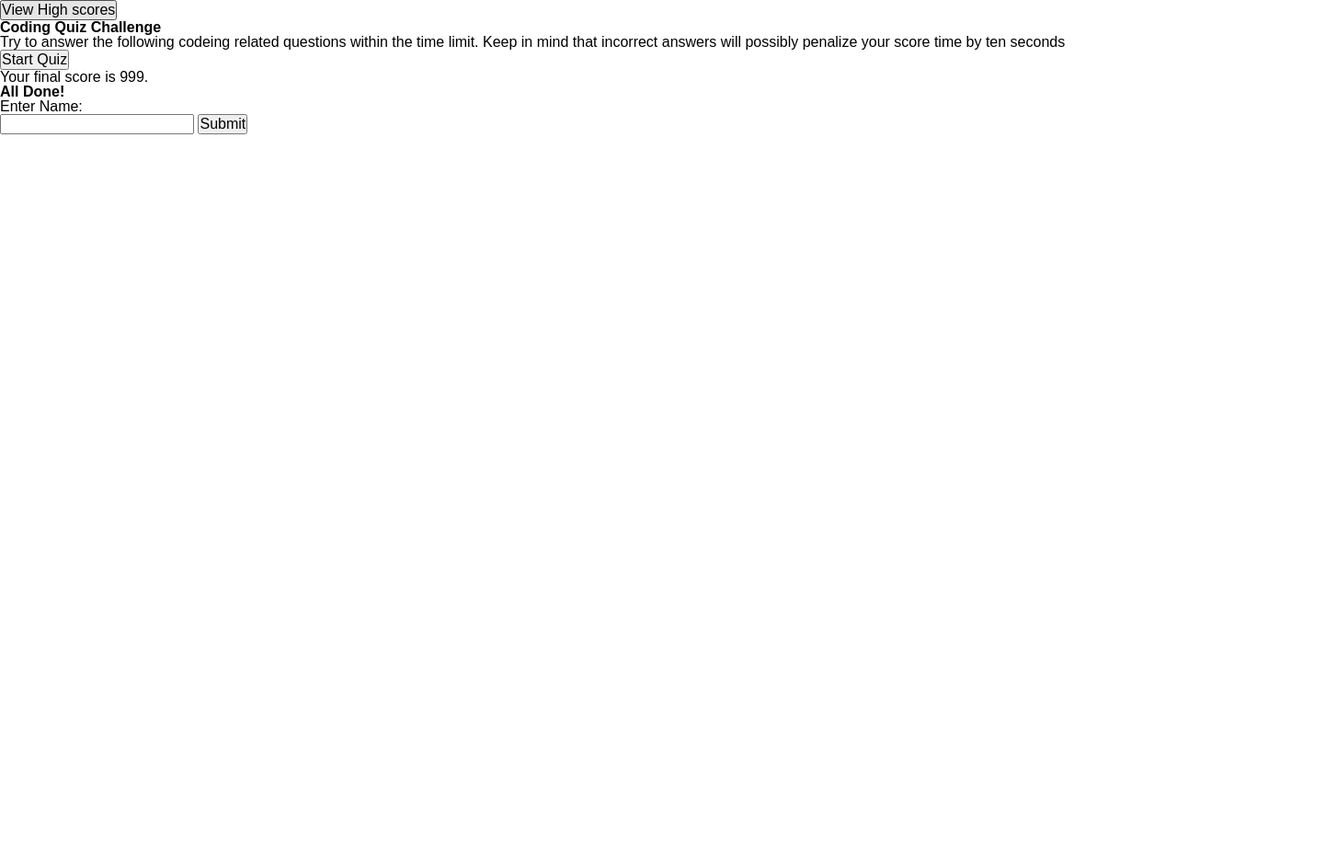
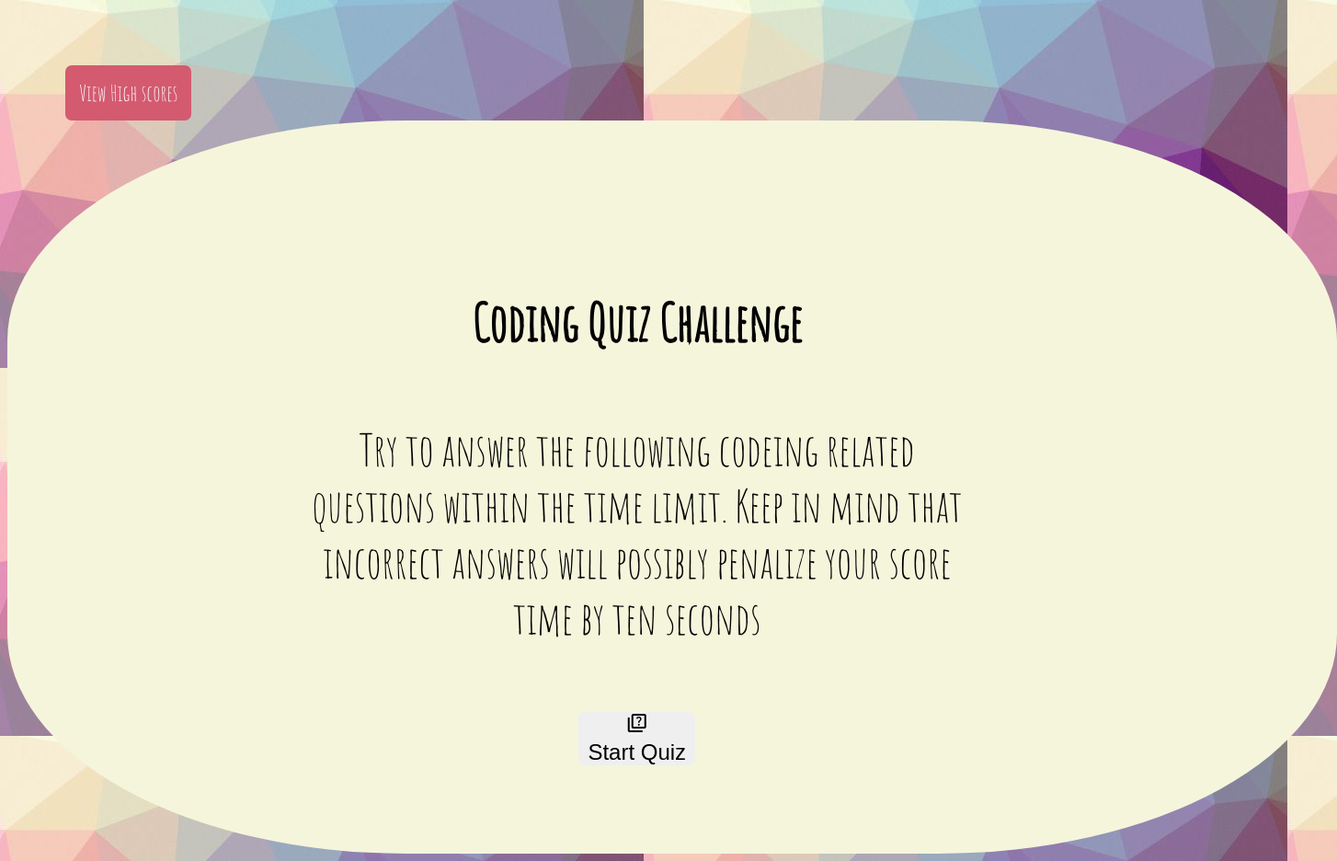
Before and after one commit to mariather/Code-quiz-website, a plain HTML site: page index.html in a window 1280 px wide. Shown: the whole page at 92% size, 1454 px wide, since content can reach past the window. Before the commit the page ends 800 px from the top, so only its background shows below. Drawn offline with nearby package versions, Linux system fonts and the light colour scheme.

Commit message:
refactoring code

```diff
--- a/Assets/script.js
+++ b/Assets/script.js
@@ -15,7 +15,9 @@ let score = 0;
 let gameEnded = true;
 
 
-//Questions here
+//TODO: questions and css
+
+
 
 
 function setUpGame() {
--- a/Assets/style.css
+++ b/Assets/style.css
@@ -1,5 +1,5 @@
 
-* {
+/* {
     margin: 0;
     padding: 0;
     box-sizing: border-box;
@@ -30,4 +30,4 @@
 
   ol, ul {
     list-style: none;
-  }
+  }*/
--- a/Assets/style2.css
+++ b/Assets/style2.css
@@ -0,0 +1,140 @@
+
+body {
+    position: relative;
+    margin: 0.5rem;
+    min-height: 98vh;
+    background-image: url(./../Images/Background.jpg) ;
+    color: black;
+    font-family: 'Amatic SC', cursive;
+
+}
+
+header {
+    display: flex;
+    align-content: space-between;
+    justify-content: space-between;
+    width: 100%;
+    height: 100%;
+}
+
+#display-highscore-div > button,
+#highscore-input-div > button,
+header button {
+    text-decoration: none;
+    background: rgb(212, 90, 112) ;
+    color: rgb(255, 255, 255);
+    border: 0;
+    border-radius: 7px;
+    padding: 15px 15px 15px 15px;
+    font-size: 150%;
+    font-family: 'Amatic SC', cursive;
+    margin-left: 5%;
+    margin-top: 5%;
+
+}
+
+ #timer {
+    font-size: 400%;
+}
+
+header p {
+    padding: 3px 10px 3px 10px;
+}
+
+main {
+    display: flex;
+    flex-direction: column;
+    align-items: center;
+    width: 80%;
+    padding: 20vh 20vw 5vh 14vw;
+    background-color: beige;
+    border-radius: 30%;
+
+}
+
+main h1 {
+    margin: 3vh;
+    font-size: 350%;
+    text-align: center;
+
+}
+
+main > div,
+#instructions {
+    padding: 0 15% 0 15%;
+    text-align: center;
+    font-size: 300%;
+
+
+}
+
+main > button {
+    margin: 3vh;
+    width: max-content;
+    padding: 0 10px 0 10px;
+
+
+    border: 0;
+    border-radius: 7px;
+    font-size: 150%;
+}
+
+main > ul {
+    align-self: flex-start;
+    margin-left: 15%;
+
+}
+
+main > ul li {
+    margin: 3vh;
+    width: max-content;
+    min-width: 10vw;
+    padding: 5px 10px 5px 10px;
+
+    border: 0;
+    border-radius: 7px;
+    font-size: 250%;
+}
+
+main > div {
+    justify-content: flex-start;
+    display: none;
+}
+
+main > div > * {
+    margin: 1rem;
+}
+
+#submit-highscore-div button:hover,
+#display-highscore-div button:hover,
+body button:hover,
+main > ul li:hover {
+
+    cursor: pointer;
+}
+
+footer {
+    position: absolute;
+    height: 5vh;
+    width: 100%;
+    bottom: 0;
+    text-align: center;
+}
+
+#highscore-input-div {
+    display: flex;
+    justify-content: center;
+    align-items: center;
+}
+
+#highscore-input-div > *{
+    margin: 0.5rem;
+}
+
+#highscore-input-div > p {
+    display: inline;
+}
+
+#highscore-input-div > input {
+    width:30%;
+}
--- a/index.html
+++ b/index.html
@@ -5,21 +5,26 @@
     <meta http-equiv="X-UA-Compatible" content="IE=edge">
     <meta name="viewport" content="width=device-width, initial-scale=1.0">
     <title>Code Quiz</title>
-     <link rel="preconnect" href="https://fonts.googleapis.com">
-  <link rel="preconnect" href="https://fonts.gstatic.com" crossorigin>
-  <link href="https://fonts.googleapis.com/css2?family=Noto+Serif+Display:ital,wght@1,900&display=swap" rel="stylesheet">
+    <link rel="preconnect" href="https://fonts.googleapis.com">
+    <link rel="preconnect" href="https://fonts.gstatic.com" crossorigin>
+    <link href="https://fonts.googleapis.com/css2?family=Amatic+SC&display=swap" rel="stylesheet">
     <link rel="stylesheet" href="./Assets/style.css">
     <link rel="stylesheet" href="./Assets/style2.css">
+    <link rel="stylesheet" href="https://fonts.googleapis.com/css2?family=Material+Symbols+Outlined:opsz,wght,FILL,GRAD@48,400,0,0" />
 </head>
 <body>
+
+
     <header>
         <button id="higherScores">View High scores</button>
         <p style="display: none">Time: <span id="timer">9999</span></p>
     </header>
+
     <main>
         <h1 id="title">Coding Quiz Challenge</h1>
         <p id="instructions">Try to answer the following codeing related questions within the time limit. Keep in mind that incorrect answers will possibly penalize your score time by ten seconds</p>
-        <button id="startBtn">Start Quiz</button>
+        <button id="startBtn">
+            <section><span class="material-symbols-outlined">quiz</span></section>Start Quiz</button>
         <ul>
 
         </ul>
```
Also changed, not shown: Images/Background.jpg (added).
